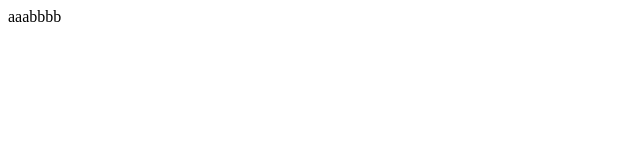
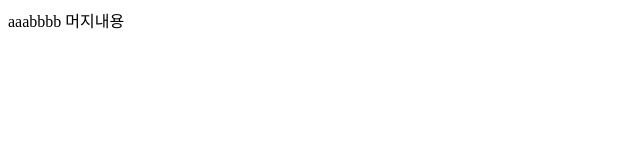
Before and after one commit to dolsam77/5400, a plain HTML site: page GitTest/WebContent/index.html in a window 1280 px wide. Shown: the whole page, without its empty margins (0-640 px from the left). Drawn offline with Linux system fonts and the light colour scheme.

Commit message:
머지내용2

```diff
--- a/GitTest/WebContent/index.html
+++ b/GitTest/WebContent/index.html
@@ -6,6 +6,7 @@
 </head>
 <body>
 aaabbbb
+머지내용
 
 
 </body>
```
